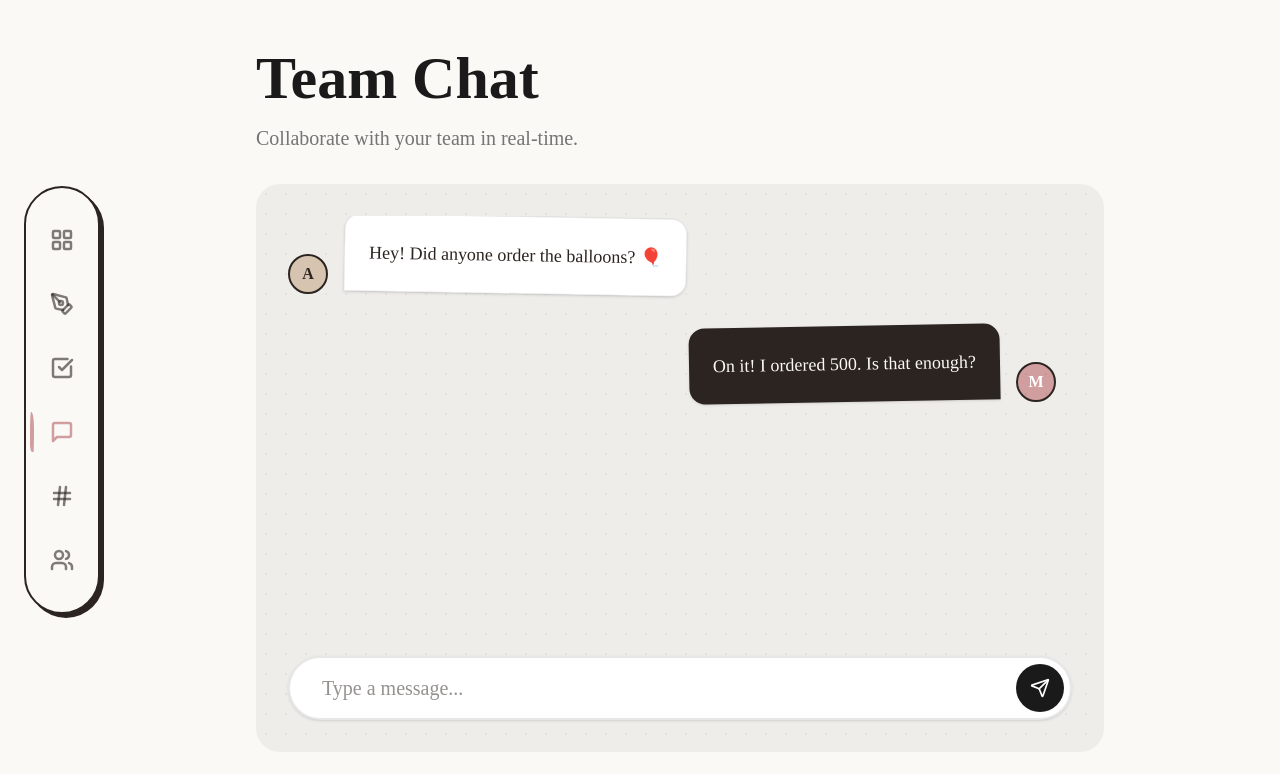
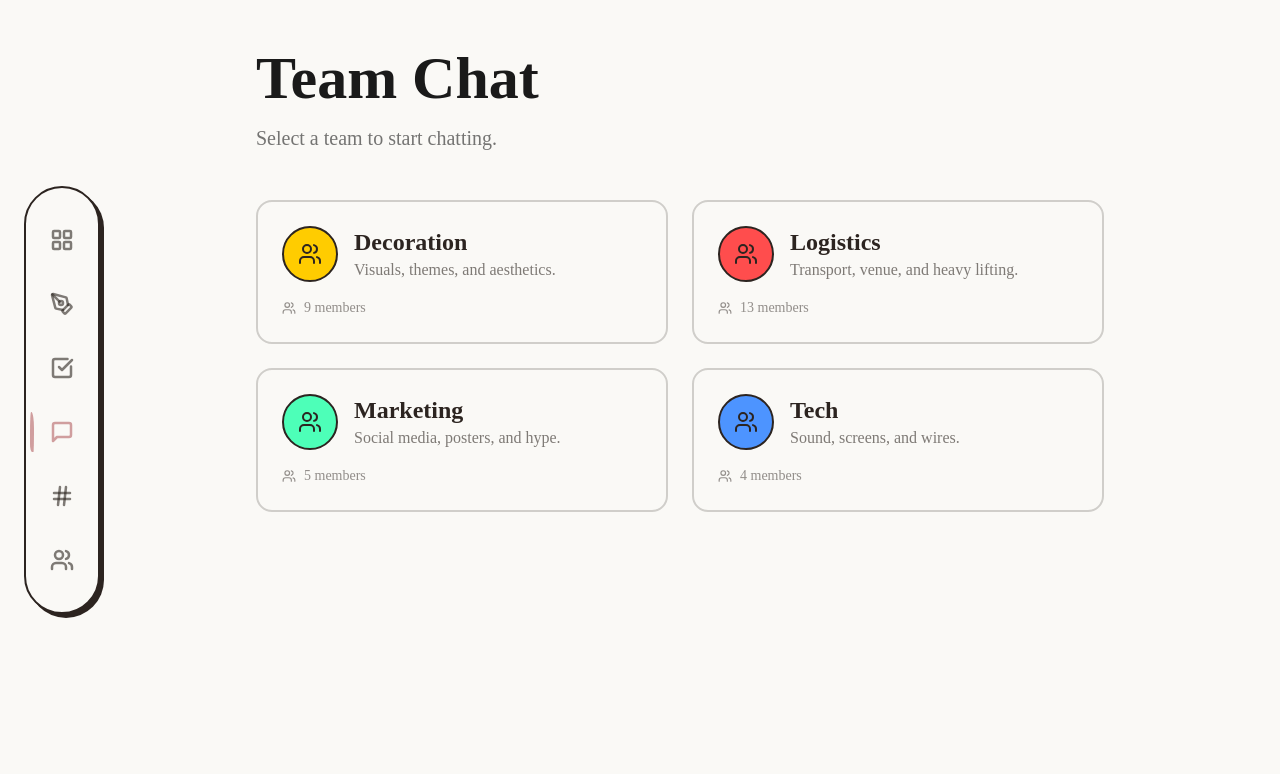
Before and after one commit to Rahulgupta7777/Event_Managment, a React (Vite) app in the folder client/: page /messages in a window 1280 px wide. Shown: the top 774 px of the page. Built offline with nearby package versions, Linux system fonts and the light colour scheme.

Commit message:
added new functionality to message

```diff
--- a/client/src/components/views/GroupChatView.tsx
+++ b/client/src/components/views/GroupChatView.tsx
@@ -1,64 +1,220 @@
-import { motion } from "framer-motion";
+import { motion, AnimatePresence } from "framer-motion";
 import { useAppStore } from "../../store/useAppStore";
-import { Send } from "lucide-react";
+import { useChannelStore } from "../../store/useChannelStore";
+import { Send, ArrowLeft, Users } from "lucide-react";
+import { useState, useRef, useEffect } from "react";
+
+interface Message {
+  id: string;
+  text: string;
+  sender: string;
+  isMe: boolean;
+  timestamp: Date;
+}
 
 export function GroupChatView() {
   const { setCursorVariant } = useAppStore();
+  const { channels } = useChannelStore();
+  const [selectedTeam, setSelectedTeam] = useState<string | null>(null);
+  const [messages, setMessages] = useState<Record<string, Message[]>>({});
+  const [inputText, setInputText] = useState("");
+  const messagesEndRef = useRef<HTMLDivElement>(null);
 
+  const selectedChannel = channels.find(c => c.id === selectedTeam);
+
+  const scrollToBottom = () => {
+    messagesEndRef.current?.scrollIntoView({ behavior: "smooth" });
+  };
+
+  useEffect(() => {
+    scrollToBottom();
+  }, [messages, selectedTeam]);
+
+  const sendMessage = () => {
+    if (!inputText.trim() || !selectedTeam) return;
+
+    const newMessage: Message = {
+      id: Date.now().toString(),
+      text: inputText,
+      sender: "You",
+      isMe: true,
+      timestamp: new Date(),
+    };
+
+    setMessages(prev => ({
+      ...prev,
+      [selectedTeam]: [...(prev[selectedTeam] || []), newMessage]
+    }));
+    setInputText("");
+
+    // Simulate a reply after 1 second
+    setTimeout(() => {
+      const replies = [
+        "Got it! 👍",
+        "I'll handle that.",
+        "Sounds good to me!",
+        "Let me check and get back to you.",
+        "Perfect, thanks for the update!",
+        "On it! 🚀",
+      ];
+      const randomReply = replies[Math.floor(Math.random() * replies.length)];
+      const replyMessage: Message = {
+        id: (Date.now() + 1).toString(),
+        text: randomReply,
+        sender: selectedChannel?.name || "Team",
+        isMe: false,
+        timestamp: new Date(),
+      };
+      setMessages(prev => ({
+        ...prev,
+        [selectedTeam]: [...(prev[selectedTeam] || []), replyMessage]
+      }));
+    }, 1000);
+  };
+
+  const handleKeyPress = (e: React.KeyboardEvent) => {
+    if (e.key === 'Enter' && !e.shiftKey) {
+      e.preventDefault();
+      sendMessage();
+    }
+  };
+
+  // Team Selection View
+  if (!selectedTeam) {
     return (
-    <div className="min-h-screen w-full p-8 md:p-12 md:pl-32 max-w-5xl mx-auto flex flex-col">
-      <header className="mb-8">
+      <div className="min-h-screen w-full p-8 md:p-12 md:pl-32 max-w-5xl mx-auto">
+        <motion.div
+          initial={{ opacity: 0, y: 20 }}
+          animate={{ opacity: 1, y: 0 }}
+        >
+          <header className="mb-12">
             <h2 className="text-6xl font-serif font-bold text-[#1a1a1a] mb-4">
               Team Chat
             </h2>
             <p className="text-xl font-hand text-[#1a1a1a]/60">
-          Collaborate with your team in real-time.
+              Select a team to start chatting.
             </p>
           </header>
 
-      <div className="flex-1 bg-[#1a1a1a]/5 rounded-3xl p-6 md:p-8 flex flex-col relative overflow-hidden">
-        {/* Background Pattern */}
+          <div className="grid grid-cols-1 md:grid-cols-2 gap-6">
+            {channels.map((channel, index) => (
+              <motion.div
+                key={channel.id}
+                initial={{ opacity: 0, y: 20 }}
+                animate={{ opacity: 1, y: 0 }}
+                transition={{ delay: index * 0.1 }}
+                onClick={() => setSelectedTeam(channel.id)}
+                className={`p-6 rounded-2xl border-2 border-[var(--color-ink)]/20 hover:border-[var(--color-ink)] cursor-pointer transition-all hover:shadow-[4px_4px_0px_var(--color-ink)] ${channel.color}/20`}
+              >
+                <div className="flex items-center gap-4">
+                  <div className={`w-14 h-14 rounded-full ${channel.color} border-2 border-[var(--color-ink)] flex items-center justify-center`}>
+                    <Users size={24} className="text-[var(--color-ink)]" />
+                  </div>
+                  <div>
+                    <h3 className="font-serif text-2xl font-bold text-[var(--color-ink)]">{channel.name}</h3>
+                    <p className="font-hand text-[var(--color-ink)]/60">{channel.description}</p>
+                  </div>
+                </div>
+                <div className="mt-4 flex items-center gap-2 text-sm font-hand text-[var(--color-ink)]/50">
+                  <Users size={14} />
+                  {channel.subgroups.reduce((acc, s) => acc + s.members, 0)} members
+                </div>
+              </motion.div>
+            ))}
+          </div>
+        </motion.div>
+      </div>
+    );
+  }
+
+  // Chat View
+  const teamMessages = messages[selectedTeam] || [];
+
+  return (
+    <div className="min-h-screen w-full p-8 md:p-12 md:pl-32 max-w-5xl mx-auto flex flex-col">
+      <header className="mb-4">
+        <button
+          onClick={() => setSelectedTeam(null)}
+          className="flex items-center gap-2 font-hand text-[var(--color-ink)]/60 hover:text-[var(--color-ink)] mb-4 transition-colors"
+        >
+          <ArrowLeft size={20} /> Back to teams
+        </button>
+        <div className="flex items-center gap-4">
+          <div className={`w-12 h-12 rounded-full ${selectedChannel?.color} border-2 border-[var(--color-ink)] flex items-center justify-center`}>
+            <Users size={20} className="text-[var(--color-ink)]" />
+          </div>
+          <div>
+            <h2 className="text-4xl font-serif font-bold text-[#1a1a1a]">
+              {selectedChannel?.name}
+            </h2>
+            <p className="font-hand text-[#1a1a1a]/60">
+              {selectedChannel?.subgroups.reduce((acc, s) => acc + s.members, 0)} members
+            </p>
+          </div>
+        </div>
+      </header>
+
+      <div className="flex-1 bg-[#1a1a1a]/5 rounded-3xl p-6 md:p-8 flex flex-col relative overflow-hidden min-h-[500px]">
         <div className="absolute inset-0 opacity-5 pointer-events-none"
           style={{ backgroundImage: "radial-gradient(#1a1a1a 1px, transparent 1px)", backgroundSize: "20px 20px" }} />
 
-        <div className="flex-1 overflow-y-auto space-y-8 pr-4">
-          {/* Message Left */}
+        <div className="flex-1 overflow-y-auto space-y-6 pr-4">
+          {teamMessages.length === 0 ? (
+            <div className="flex-1 flex items-center justify-center h-full min-h-[300px]">
+              <p className="font-hand text-xl text-[#1a1a1a]/40 text-center">
+                No messages yet.<br />Start the conversation!
+              </p>
+            </div>
+          ) : (
+            <AnimatePresence>
+              {teamMessages.map((message) => (
                 <motion.div
-            initial={{ opacity: 0, x: -20 }}
-            animate={{ opacity: 1, x: 0 }}
-            className="flex items-end gap-4"
+                  key={message.id}
+                  initial={{ opacity: 0, y: 10 }}
+                  animate={{ opacity: 1, y: 0 }}
+                  className={`flex items-end gap-3 ${message.isMe ? 'justify-end' : ''}`}
                 >
-            <div className="w-10 h-10 rounded-full bg-[var(--color-secondary)] border-2 border-[var(--color-ink)] flex items-center justify-center font-bold font-serif">A</div>
-            <div className="bg-white p-6 rounded-2xl rounded-bl-none shadow-sm border border-[#1a1a1a]/10 max-w-md rotate-1">
-              <p className="font-hand text-lg">Hey! Did anyone order the balloons? 🎈</p>
+                  {!message.isMe && (
+                    <div className={`w-10 h-10 rounded-full ${selectedChannel?.color} border-2 border-[var(--color-ink)] flex items-center justify-center font-bold font-serif text-sm`}>
+                      {message.sender.charAt(0)}
                     </div>
+                  )}
+                  <div className={`max-w-md ${message.isMe
+                    ? 'bg-[var(--color-ink)] text-[var(--color-paper)] rounded-2xl rounded-br-none'
+                    : 'bg-white rounded-2xl rounded-bl-none border border-[#1a1a1a]/10'
+                    } p-4 shadow-sm`}>
+                    <p className="font-hand text-lg">{message.text}</p>
+                    <p className={`text-xs mt-1 ${message.isMe ? 'text-white/50' : 'text-[#1a1a1a]/40'}`}>
+                      {message.timestamp.toLocaleTimeString([], { hour: '2-digit', minute: '2-digit' })}
+                    </p>
+                  </div>
+                  {message.isMe && (
+                    <div className="w-10 h-10 rounded-full bg-[var(--color-accent)] border-2 border-[var(--color-ink)] flex items-center justify-center font-bold font-serif text-white text-sm">
+                      Y
+                    </div>
+                  )}
                 </motion.div>
-
-          {/* Message Right */}
-          <motion.div
-            initial={{ opacity: 0, x: 20 }}
-            animate={{ opacity: 1, x: 0 }}
-            transition={{ delay: 0.2 }}
-            className="flex items-end gap-4 justify-end"
-          >
-            <div className="bg-[var(--color-ink)] text-[var(--color-paper)] p-6 rounded-2xl rounded-br-none shadow-sm max-w-md -rotate-1">
-              <p className="font-hand text-lg">On it! I ordered 500. Is that enough?</p>
-            </div>
-            <div className="w-10 h-10 rounded-full bg-[var(--color-accent)] border-2 border-[var(--color-ink)] flex items-center justify-center font-bold font-serif text-white">M</div>
-          </motion.div>
+              ))}
+            </AnimatePresence>
+          )}
+          <div ref={messagesEndRef} />
         </div>
 
-        {/* Input Area */}
-        <div className="mt-8 relative">
+        <div className="mt-6 relative">
           <input
             type="text"
+            value={inputText}
+            onChange={(e) => setInputText(e.target.value)}
+            onKeyPress={handleKeyPress}
             placeholder="Type a message..."
             className="w-full bg-white rounded-full py-4 px-8 pr-16 font-hand text-xl border-2 border-[#1a1a1a]/10 focus:border-[#1a1a1a] focus:outline-none shadow-sm transition-colors"
             onMouseEnter={() => setCursorVariant("text")}
             onMouseLeave={() => setCursorVariant("default")}
           />
           <button
-            className="absolute right-2 top-2 w-12 h-12 bg-[#1a1a1a] rounded-full flex items-center justify-center text-white hover:scale-110 transition-transform"
+            onClick={sendMessage}
+            disabled={!inputText.trim()}
+            className="absolute right-2 top-2 w-12 h-12 bg-[#1a1a1a] rounded-full flex items-center justify-center text-white hover:scale-110 transition-transform disabled:opacity-50 disabled:hover:scale-100"
             onMouseEnter={() => setCursorVariant("hover")}
             onMouseLeave={() => setCursorVariant("default")}
           >
```
Also changed, not shown: 1 other file (tests, documents, lock files or other folders). Lines whose indentation alone changed are shown as unchanged.
